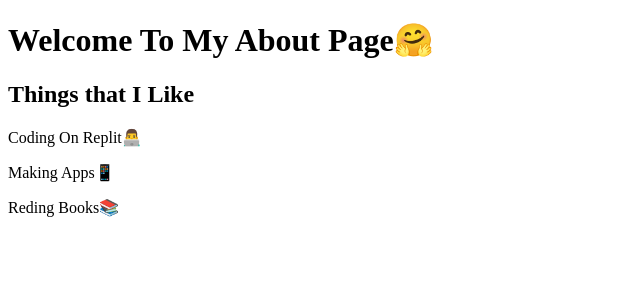
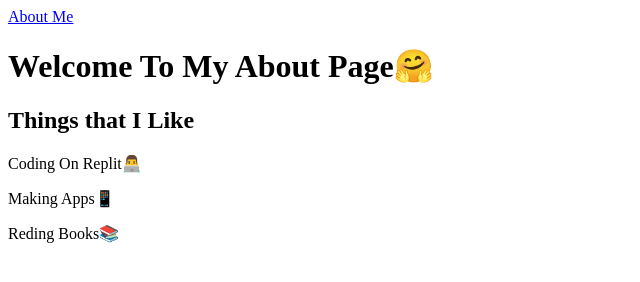
Before and after one commit to caodial/About-me, a plain HTML site: page index.html in a window 1280 px wide. Shown: the whole page, without its empty margins (0-640 px from the left). Drawn offline with Linux system fonts and the light colour scheme.

Commit message:
Update index.html

```diff
--- a/index.html
+++ b/index.html
@@ -4,6 +4,8 @@
 <head>
   <meta charset="utf-8">
   <meta name="viewport" content="width=device-width">
+  <a href="https://caodial.github.io/Likes/">About Me</a>
+
   <title>About Page 🤗</title>
   <h1> Welcome To My About Page🤗</h1>
   <h2>Things that I Like</h2>
```
